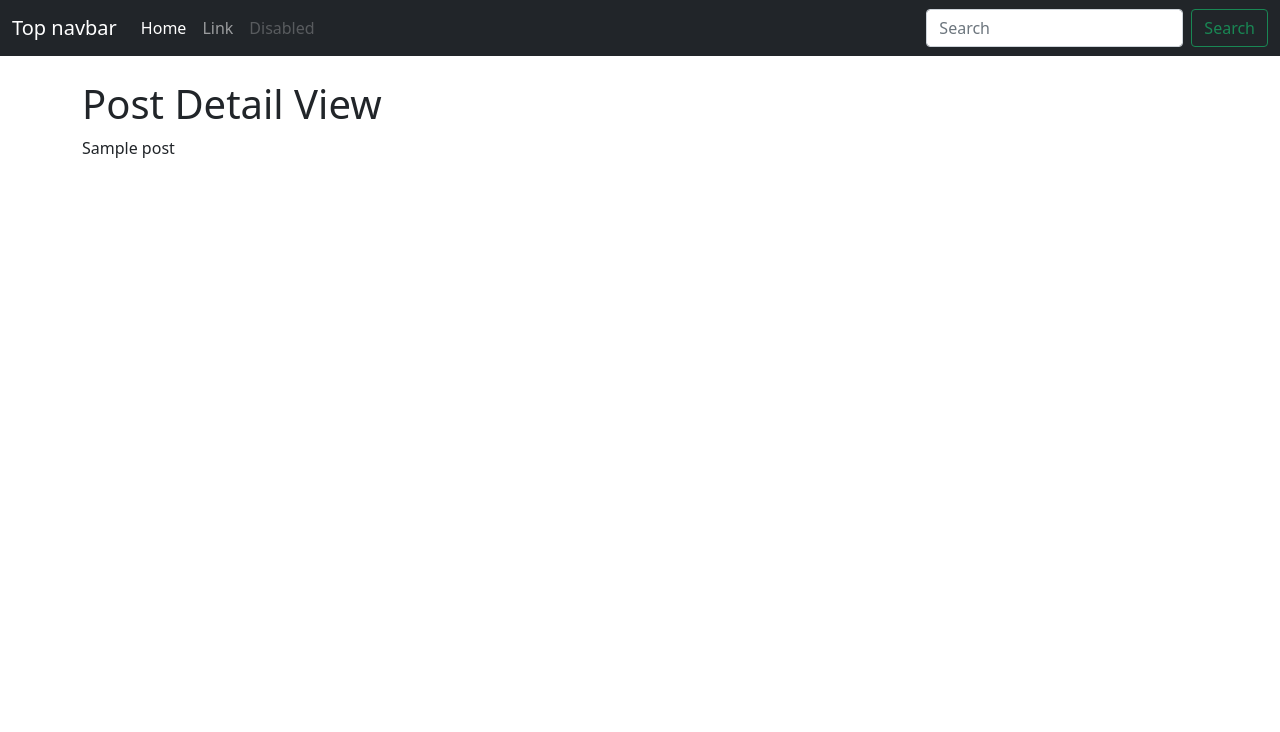
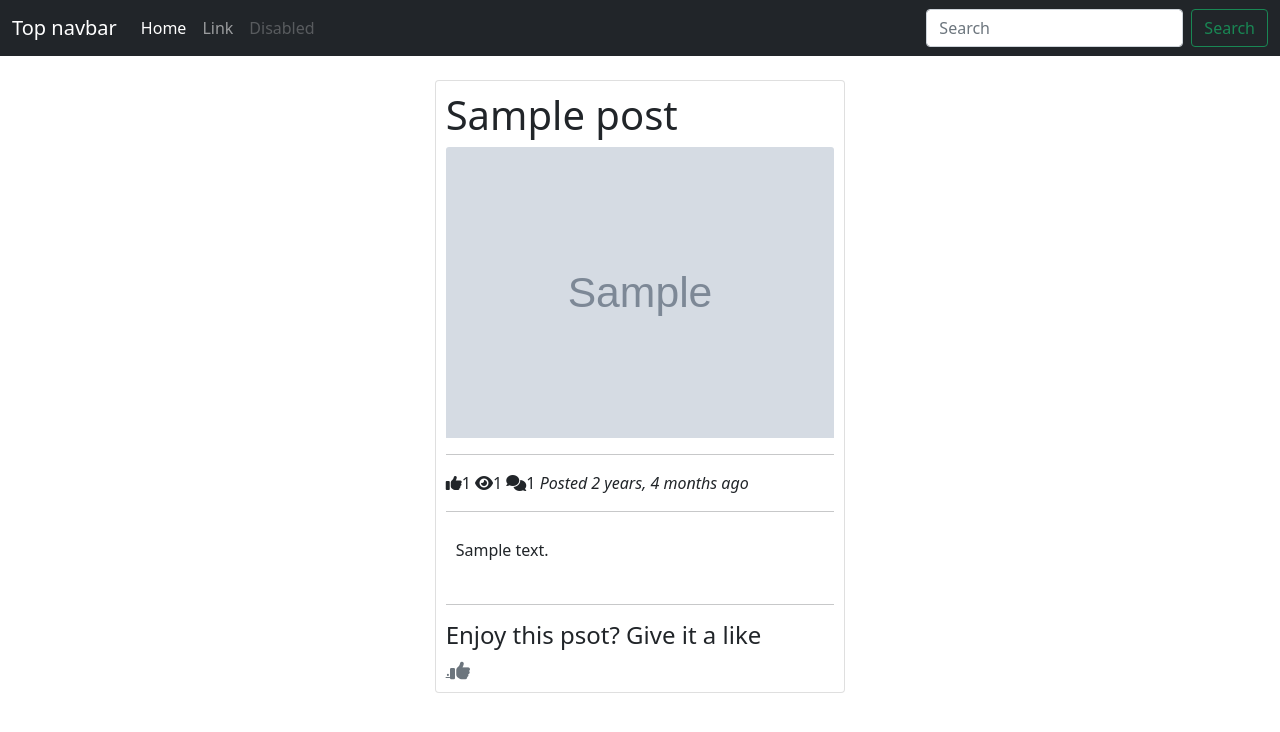
Before and after one commit to rauljr87/Blog, a Django app: a page that uses templates/posts/post_detail.html in a window 1280 px wide. Shown: the top 732 px of the page. Run offline with Django 4.2, Linux system fonts and the light colour scheme; tables that the repository leaves empty hold one stand-in row (values such as "Sample post"); grey boxes marked "Sample" are stand-in pictures; some libraries are stand-ins or nearby versions.

Commit message:
visualizar cuando fecha de post
- post_list.html
- visualizar cuando ha sido publicado y actualizado

```diff
--- a/templates/posts/post_detail.html
+++ b/templates/posts/post_detail.html
@@ -2,8 +2,46 @@
 {% extends "base.html" %}
 
 {% block content %}
+<!--
 <div class="container">
     <h1>Post Detail View</h1>
     {{ object.title }}
 </div>
+-->
+
+<div class="row">
+    <div class="col-4 offset-4">
+        <div class="card" style="padding: 10px;">
+            <h1>{{ object.title }}</h1>
+             <img src="{{ object.thumbnail.url }}" class="card-img-top" alt="...">
+
+            <hr/>
+
+            <div>
+                <span><i class="fas fa-thumbs-up ml-2"></i>{{ object.get_comment_count }}</span>
+                <span><i class="fas fa-eye ml-2"></i>{{ object.get_view_count }}</span>
+                <span><i class="fas fa-comments ml-2"></i>{{ object.get_like_count }}</span>
+                <span><i class="float-right">Posted {{ object.publish_date|timesince }} ago</i></span>
+            </div>
+
+            <hr/>
+
+            <div style="padding: 10px;">
+                <p>{{ object.content }}</p>
+            </div>
+
+            <hr/>
+
+            <div>
+                <h4>Enjoy this psot? Give it a like</h4>
+
+                <a class="text-muted" href="#">
+                    .<i class="fas fa-thumbs-up fa-lg"></i>
+                </a>
+            </div>
+
+        </div>
+    </div>
+</div>
+
 {% endblock content %}
```
Also changed, not shown: templates/posts/post_list.html (+13 -6 lines).
